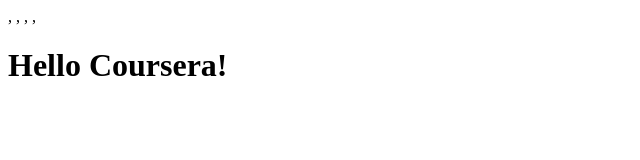
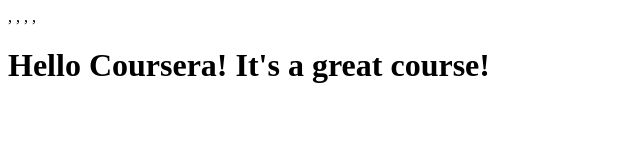
Before and after one commit to sathwik199/coursera-test, a plain HTML site: page site/index.html in a window 1280 px wide. Shown: the whole page, without its empty margins (0-640 px from the left). Drawn offline with Linux system fonts and the light colour scheme.

Commit message:
Small addition to our page content.

```diff
--- a/site/index.html
+++ b/site/index.html
@@ -2,7 +2,7 @@
  ,<head>
     ,<title> Hello Coursera!</title>
     ,<body>
-        ,<h1>Hello Coursera!</h1>
+        ,<h1>Hello Coursera! It's a great course!</h1>
     </body>
  </head>
 </html>
```
